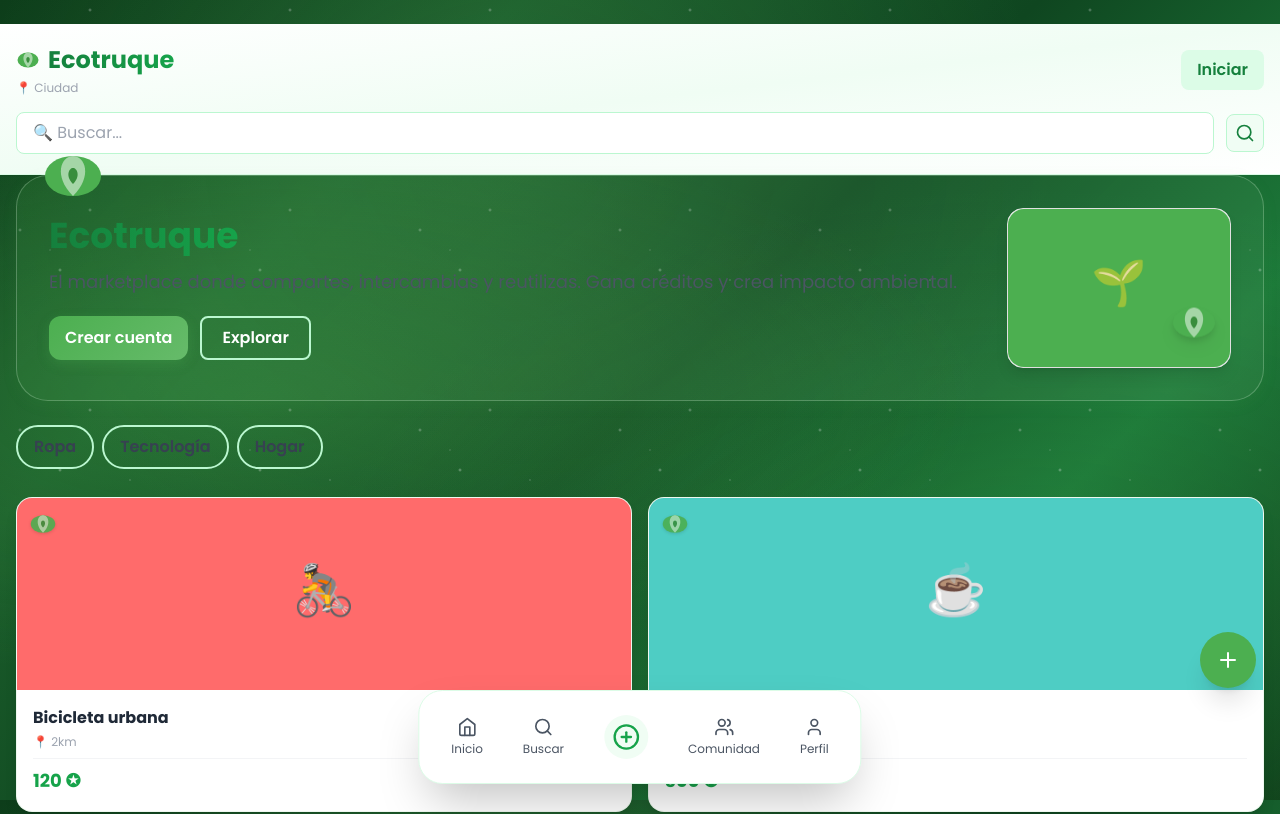
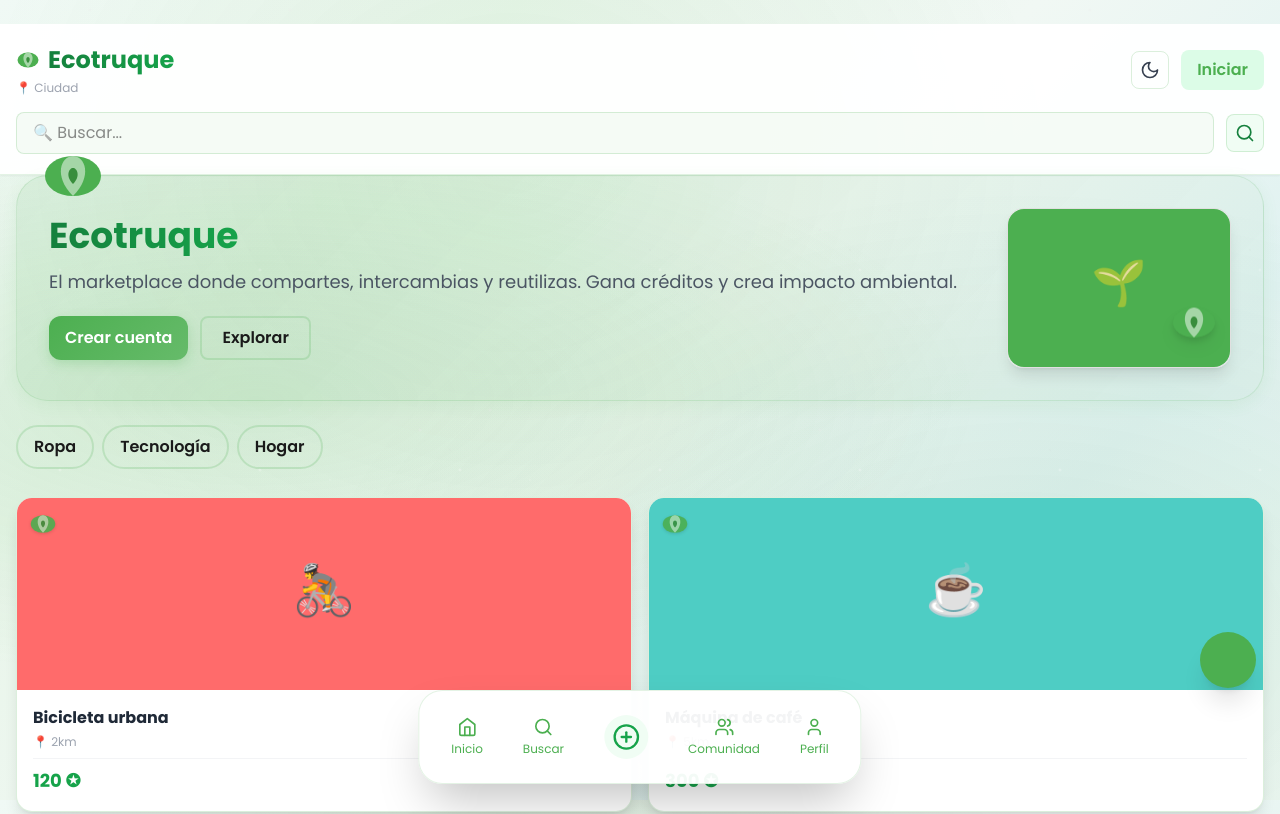
Before and after one commit to fisbertsmx-sudo/proyecto_Franz_Zeballos, a Next.js app: page / in a window 1280 px wide. Shown: the top 814 px of the page. Built offline with nearby package versions, Linux system fonts and the light colour scheme.

Commit message:
🌙 Add dark/light mode toggle button with Moon/Sun icons

```diff
--- a/components/AppContext.js
+++ b/components/AppContext.js
@@ -8,19 +8,25 @@ export function AppProvider({ children }){
   const [posts, setPosts] = useState([])
   const [user, setUser] = useState(null)
   const [toasts, setToasts] = useState([])
+  const [theme, setTheme] = useState('light')
 
   useEffect(()=>{
     try{
       const p = JSON.parse(localStorage.getItem('products'))
       const ps = JSON.parse(localStorage.getItem('posts'))
       const u = JSON.parse(localStorage.getItem('user'))
+      const t = localStorage.getItem('theme') || 'light'
       setProducts(p && Array.isArray(p) ? p : initialProducts)
       setPosts(ps && Array.isArray(ps) ? ps : initialPosts)
       setUser(u ? {...u, loggedIn: !!u.loggedIn} : {...initialUser, loggedIn: false})
+      setTheme(t)
+      document.documentElement.setAttribute('data-theme', t)
     }catch(e){
       setProducts(initialProducts)
       setPosts(initialPosts)
       setUser({...initialUser, loggedIn: false})
+      setTheme('light')
+      document.documentElement.setAttribute('data-theme', 'light')
     }
   },[])
 
@@ -28,6 +34,15 @@ export function AppProvider({ children }){
   useEffect(()=>{ if(posts.length) localStorage.setItem('posts', JSON.stringify(posts)) },[posts])
   useEffect(()=>{ if(user) localStorage.setItem('user', JSON.stringify(user)) },[user])
   useEffect(()=>{ localStorage.setItem('toasts', JSON.stringify(toasts || [])) },[toasts])
+
+  useEffect(()=>{
+    localStorage.setItem('theme', theme)
+    document.documentElement.setAttribute('data-theme', theme)
+  },[theme])
+
+  function toggleTheme(){
+    setTheme(prev => prev === 'light' ? 'dark' : 'light')
+  }
 
   function addProduct(data){
     const id = Date.now().toString()
@@ -96,7 +111,7 @@ export function AppProvider({ children }){
   }
 
   return (
-    <AppContext.Provider value={{ products, posts, user, addProduct, addPost, toggleSave, requestItem, updateUser, login, logout, toasts, addToast }}>
+    <AppContext.Provider value={{ products, posts, user, addProduct, addPost, toggleSave, requestItem, updateUser, login, logout, toasts, addToast, theme, toggleTheme }}>
       {children}
     </AppContext.Provider>
   )
--- a/components/Header.js
+++ b/components/Header.js
@@ -1,9 +1,9 @@
-import { Search } from 'lucide-react'
+import { Search, Sun, Moon } from 'lucide-react'
 import { useApp } from './AppContext'
 import Link from 'next/link'
 
 export default function Header({location='Ciudad', onSearch}){
-  const { user, logout } = useApp()
+  const { user, logout, theme, toggleTheme } = useApp()
   return (
     <header className="px-3 md:px-4 py-3 md:py-5 bg-gradient-to-br from-white via-green-50 to-white shadow-sm border-b border-green-100 w-full">
       <div className="flex items-center justify-between mb-3 md:mb-4 gap-2">
@@ -15,6 +15,13 @@ export default function Header({location='Ciudad', onSearch}){
           <div className="text-xs text-gray-400">📍 {location}</div>
         </div>
         <div className="flex items-center gap-2 md:gap-3 flex-shrink-0">
+          <button
+            onClick={toggleTheme}
+            className="p-1.5 md:p-2 rounded-lg border border-green-200 hover:bg-green-50 transition flex-shrink-0 flex items-center justify-center"
+            title={`Cambiar a modo ${theme === 'light' ? 'oscuro' : 'claro'}`}
+          >
+            {theme === 'light' ? <Moon size={18} className="text-gray-700 md:w-5 md:h-5" /> : <Sun size={18} className="text-yellow-400 md:w-5 md:h-5" />}
+          </button>
           {user?.loggedIn ? (
             <>
               <div className="text-right mr-1 md:mr-2 bg-green-50 px-2 md:px-3 py-1 rounded-lg border border-green-200 hidden sm:block">
--- a/styles/globals.css
+++ b/styles/globals.css
@@ -11,11 +11,34 @@
   --softgray: #E0E0E0;
 }
 
+/* Tema Claro */
+html[data-theme="light"]{
+  color-scheme: light;
+}
+
+/* Tema Oscuro */
+html[data-theme="dark"]{
+  color-scheme: dark;
+}
+
 html,body,#__next{
   height:100%;
 }
 
-body{
+/* Fondo para tema claro */
+html[data-theme="light"] body{
+  font-family: 'Poppins', system-ui, -apple-system, 'Segoe UI', Roboto, 'Helvetica Neue', Arial;
+  background: radial-gradient(ellipse at 20% 50%, rgba(76,175,80,0.15) 0%, transparent 50%),
+              radial-gradient(ellipse at 80% 80%, rgba(56,142,60,0.1) 0%, transparent 50%),
+              radial-gradient(ellipse at 40% 20%, rgba(102,187,106,0.08) 0%, transparent 50%),
+              linear-gradient(135deg, #f0f9f5 0%, #e8f5e9 25%, #f1f8f4 50%, #e0f2f1 75%, #f0f9f5 100%);
+  background-attachment: fixed;
+  color: #1a1a1a;
+  position: relative;
+}
+
+/* Fondo para tema oscuro */
+html[data-theme="dark"] body{
   font-family: 'Poppins', system-ui, -apple-system, 'Segoe UI', Roboto, 'Helvetica Neue', Arial;
   background: radial-gradient(ellipse at 20% 50%, rgba(76,175,80,0.3) 0%, transparent 50%),
               radial-gradient(ellipse at 80% 80%, rgba(56,142,60,0.2) 0%, transparent 50%),
@@ -114,3 +137,105 @@ body > * {
   background: rgba(76,175,80,0.05);
   transform: scale(1.05);
 }
+
+/* Estilos para tema claro */
+html[data-theme="light"] .card{
+  @apply bg-white rounded-2xl shadow-lg border-0 transition-all duration-200;
+  border: 1px solid rgba(76,175,80,0.2);
+  color: #1a1a1a;
+}
+
+html[data-theme="light"] .hero{
+  background: linear-gradient(135deg, rgba(76,175,80,0.1) 0%, rgba(165,214,167,0.05) 100%);
+  border: 1px solid rgba(76,175,80,0.15);
+  color: #1a1a1a;
+}
+
+html[data-theme="light"] input,
+html[data-theme="light"] textarea,
+html[data-theme="light"] select{
+  background-color: #ffffff;
+  color: #1a1a1a;
+  border-color: rgba(76,175,80,0.2);
+}
+
+html[data-theme="light"] input::placeholder,
+html[data-theme="light"] textarea::placeholder{
+  color: rgba(26,26,26,0.5);
+}
+
+html[data-theme="light"] input:focus,
+html[data-theme="light"] textarea:focus,
+html[data-theme="light"] select:focus{
+  border-color: #4CAF50;
+  outline: none;
+  box-shadow: 0 0 0 2px rgba(76,175,80,0.1);
+}
+
+html[data-theme="light"] header{
+  background: rgba(255,255,255,0.95) !important;
+  color: #1a1a1a !important;
+  border-color: rgba(76,175,80,0.15) !important;
+}
+
+html[data-theme="light"] header input{
+  background-color: rgba(76,175,80,0.05);
+  color: #1a1a1a;
+  border-color: rgba(76,175,80,0.2);
+}
+
+html[data-theme="light"] nav{
+  background: rgba(255,255,255,0.95) !important;
+  color: #1a1a1a !important;
+  border-color: rgba(76,175,80,0.15) !important;
+}
+
+html[data-theme="light"] .btn-primary{
+  color: white;
+}
+
+html[data-theme="light"] button:not(.btn-primary){
+  color: #1a1a1a;
+  border-color: rgba(76,175,80,0.2);
+}
+
+html[data-theme="light"] a{
+  color: #4CAF50;
+}
+
+/* Estilos para tema oscuro */
+html[data-theme="dark"] .card{
+  background: rgba(20,20,30,0.7);
+  color: #ffffff;
+  border-color: rgba(76,175,80,0.3);
+}
+
+html[data-theme="dark"] input,
+html[data-theme="dark"] textarea,
+html[data-theme="dark"] select{
+  background-color: rgba(30,30,45,0.8);
+  color: #ffffff;
+  border-color: rgba(76,175,80,0.3);
+}
+
+html[data-theme="dark"] input::placeholder,
+html[data-theme="dark"] textarea::placeholder{
+  color: rgba(255,255,255,0.5);
+}
+
+html[data-theme="dark"] input:focus,
+html[data-theme="dark"] textarea:focus,
+html[data-theme="dark"] select:focus{
+  border-color: #66BB6A;
+  outline: none;
+  box-shadow: 0 0 0 2px rgba(76,175,80,0.2);
+}
+
+html[data-theme="dark"] nav{
+  background: rgba(20,20,30,0.9) !important;
+  color: #ffffff !important;
+}
+
+html[data-theme="dark"] a{
+  color: #66BB6A;
+}
```
